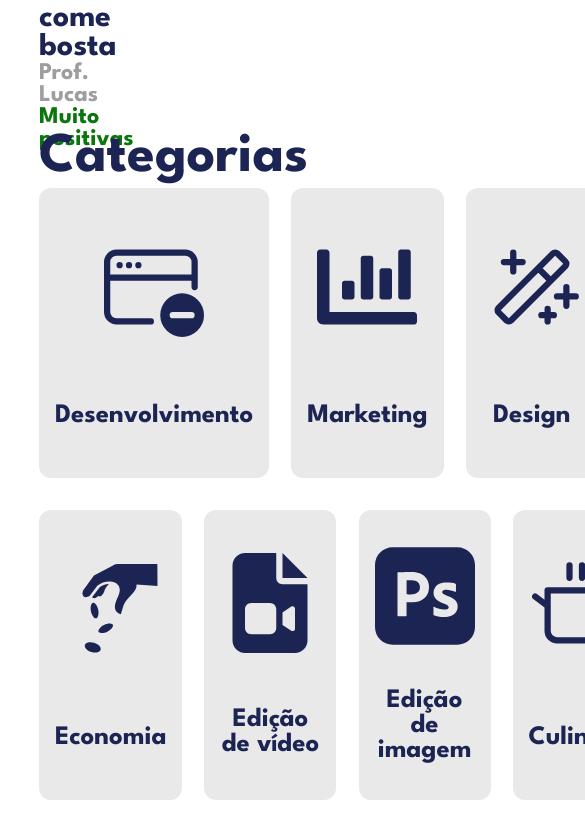
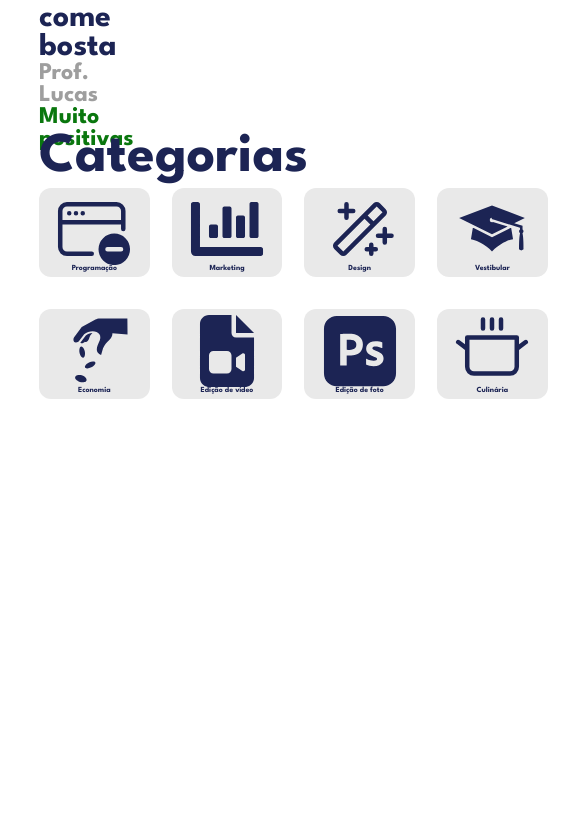
Before and after one commit to joaopedroa1/StudareFront-End, a React (Vite) app: page / in a window 390 px wide. Shown: the part 1249-2085 px from the top of the page, 585 px wide, since content can reach past the window. After the commit the page ends 1684 px from the top, so only its background shows below. Built offline with nearby package versions, Linux system fonts and the light colour scheme.

Commit message:
style: making categories responsive

```diff
--- a/src/components/Categoria/style.css
+++ b/src/components/Categoria/style.css
@@ -1,10 +1,10 @@
 .categoriaCaixa{
     color: #1C2454;
     border: none;
-    padding: 16px;
+    padding: 1.69%;
     background-color: #E9E9E9;
     width: 300px;
-    height: 290px;
+    height: 23vw;
     border-radius: 12px;
     display: flex;
     flex-direction: column;
@@ -18,7 +18,7 @@
 
 .textoCategoria{
     font-family: "League Spartan", sans-serif;
-    font-size: 200%;
+    font-size: 2vw;
     font-weight: 700;
 }
 
--- a/src/components/Home/index.jsx
+++ b/src/components/Home/index.jsx
@@ -39,7 +39,7 @@ export const Home = () =>{
                 <h1 className="textoEstilo1">Categorias</h1>
             </div>
             <div className='categoriaLista'>
-                <Categoria icon={<BsWindowDash size={100}/>} text={'Desenvolvimento'}/>
+                <Categoria icon={<BsWindowDash size={100}/>} text={'Programação'}/>
                 <Categoria icon={<FaChartBar size={100}/>} text={'Marketing'}/>
                 <Categoria icon={<PiMagicWand size={100}/>} text={'Design'}/>
                 <Categoria icon={<GiGraduateCap size={100}/>} text={'Vestibular'}/>
@@ -47,7 +47,7 @@ export const Home = () =>{
             <div className='categoriaLista paddingUp'>
                 <Categoria icon={<GiPayMoney size={100}/>} text={'Economia'}/>
                 <Categoria icon={<FaFileVideo size={100}/>} text={'Edição de vídeo'}/>
-                <Categoria icon={<SiAdobephotoshop size={100}/>} text={'Edição de imagem'}/>
+                <Categoria icon={<SiAdobephotoshop size={100}/>} text={'Edição de foto'}/>
                 <Categoria icon={<PiCookingPot size={100}/>} text={'Culinária'}/>
             </div>
         </div>
```
